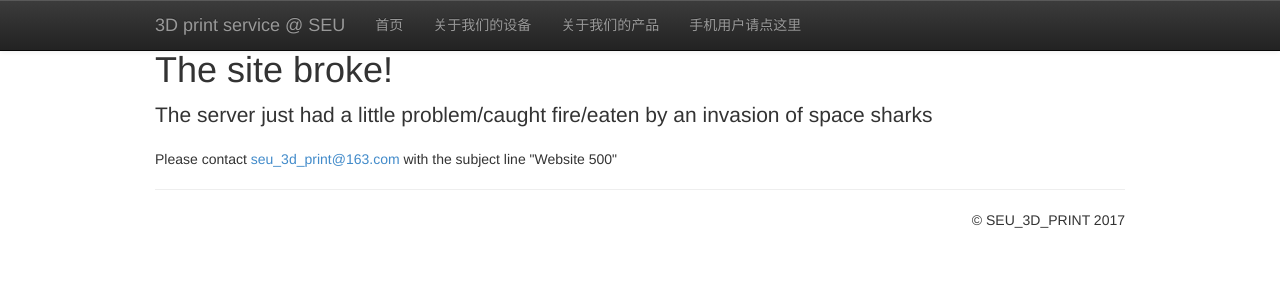
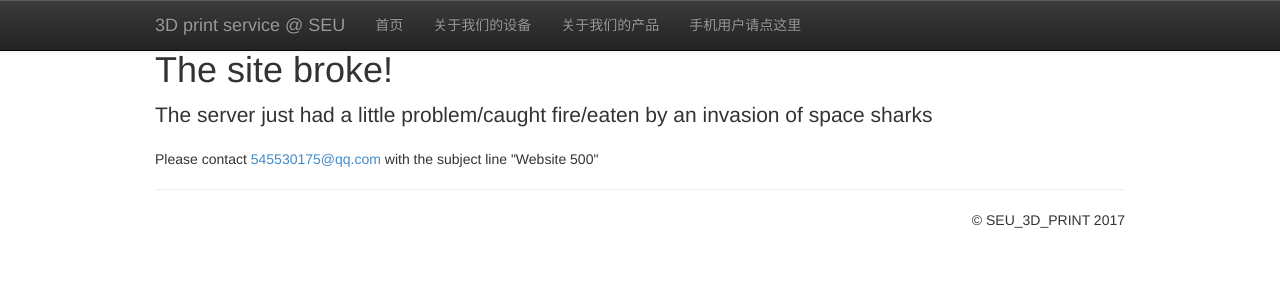
Before and after one commit to SEU-3D-PRINT/SEU-3D-PRINT.github.io, a Jekyll site: the page built from 500.html, in a window 1280 px wide. Shown: the top 300 px of the page. Built offline with Jekyll 4.4.1, drawn with Linux system fonts in a browser that asks for light colours; Markdown is read by kramdown in place of the engine named in the settings; comment, search, counter and statistics services are not loaded; some of the changed lines change nothing that is shown.

Commit message:
Update _config.yml

```diff
--- a/_config.yml
+++ b/_config.yml
@@ -11,21 +11,21 @@
 logo: http://www.strathseds.org/static/images/logos/strathseds-200px.png
 
 # Your email if you want it to be linked on the contact page
-contact_email: seu_3d_print@163.com
-web_email: seu_3d_print@163.com
+contact_email: 545530175@qq.com
+web_email: 545530175@qq.com
 
 # Committee data
 committee_positions: [president, vicepresident]
 committee:
   president:
-    name: 卞杨清
+    name: 胡玉波
     gravatar:
-    email: seu_3d_print@163.com
+    email: 545530175@qq.com
     position: President
   vicepresident:
-    name: 艾凌风
+    name: 郑超强
     gravatar:
-    email: seu_3d_print@163.com
+    email: 925610069@qq.com
     position: Vice-president
 
 
```
